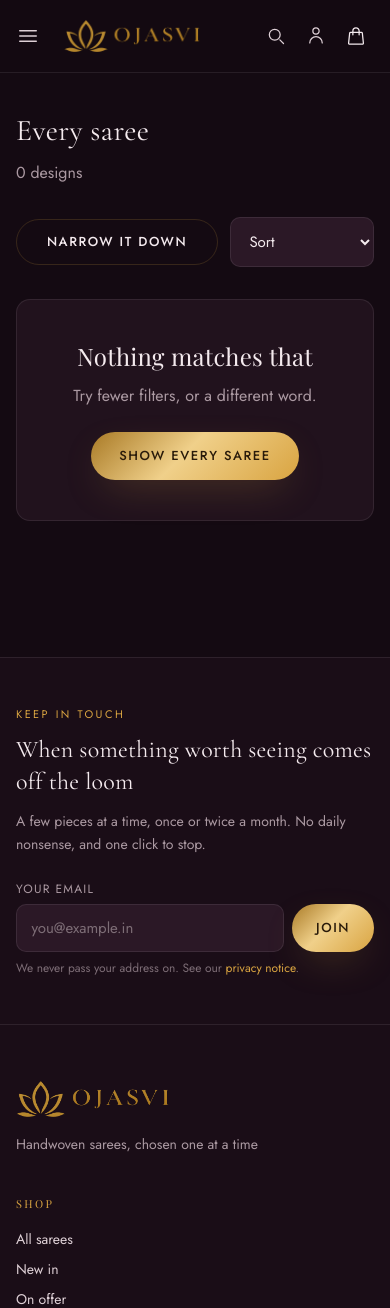
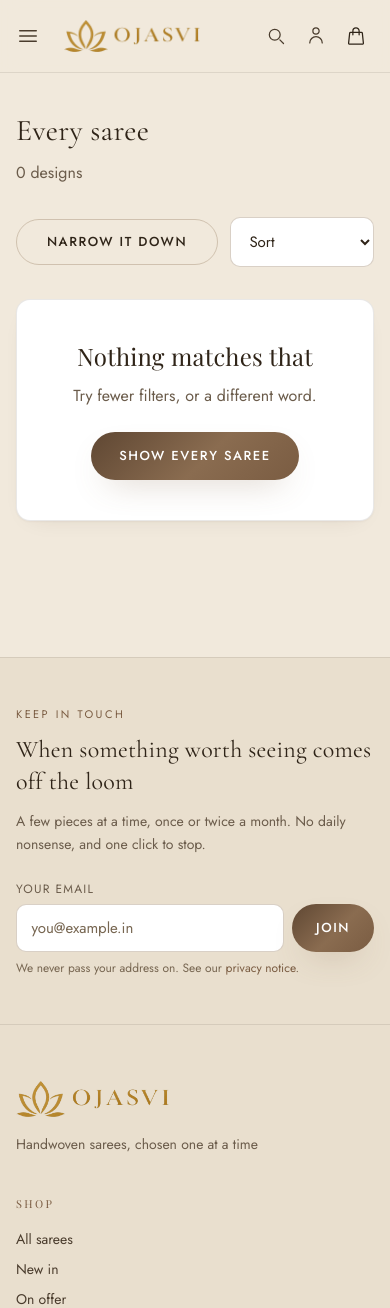
Before and after one commit to PranayReddy10/sreesaanvika, a Laravel app: page /sarees in a window 390 px wide. Shown: the top 1308 px of the page. Run offline with Laravel 12, Linux system fonts and the light colour scheme; data comes from the database, SQL or seed files in the repository; data that the repository does not hold is empty; style sheets or scripts are compiled from the project's sources; parts of the project's set-up code (start-up, migrations or seed data) failed here and were passed over; some libraries are stand-ins or nearby versions.

Commit message:
Put the shop on the same paper as its own cards
The shop's cards are cream and brown — #f1e9dc and #8a6c50 — and the site was
aubergine and gold. Now both are cream: a warm paper page, white wherever
something holds a photograph or a form, and the brown for anything that means
money or action. The admin is the same paper, because a shopkeeper moving
between the two should not feel they have changed companies.

Every pair was measured rather than guessed, which matters more here than on
most sites — a saree shop's customers read on a phone, outdoors, in daylight.
Body text is 12.6 to 1 on the page, the faintest small print 4.6, and white on
the brown of a button 4.8; the whole palette clears WCAG AA. Two colours had
to change meaning rather than value: the error colour was amber, which cannot
be read on cream at all and is now red, and the hero's wash over a photograph
was a darkening and is now a lightening, strong enough that dark lettering
holds over a deep indigo Kanjivaram.

The admin's brown is written out shade by shade. Handing #8a6c50 to Filament's
Color::hex() gives an orange button: it keeps only the hue of what it is given
and applies its own chroma, and brown is a dark, washed-out orange. The 500 in
this ramp is #8a6c50 exactly, and white on the 600 that fills a button is 6.6
to 1.

Co-Authored-By: Claude Opus 5 <noreply@anthropic.com>
Claude-Session: https://claude.ai/code/session_01KUJASQ2osS9et7dX5aMVdH

```diff
--- a/app/Providers/Filament/AdminPanelProvider.php
+++ b/app/Providers/Filament/AdminPanelProvider.php
@@ -30,13 +30,49 @@ class AdminPanelProvider extends PanelProvider
             ->brandName('OJASVI')
             ->favicon(asset('brand/favicon.png'))
             ->colors([
-                // The shop's own gold, so the admin and the storefront are
-                // recognisably the same business.
-                'primary' => Color::hex('#a8781f'),
+                /*
+                 * The brown off the shop's own cards, so the admin and the
+                 * storefront are recognisably the same business.
+                 *
+                 * Written out shade by shade rather than handed to
+                 * Color::hex(), which keeps only the hue of what it is given
+                 * and applies its own chroma — and brown is a dark, washed-out
+                 * orange, so what came back was orange. The 500 below is
+                 * #8a6c50 exactly; white on the 600 that fills a button is
+                 * 6.6 to 1.
+                 */
+                'primary' => [
+                    50  => 'oklch(0.975 0.010 64.3)',
+                    100 => 'oklch(0.945 0.018 64.3)',
+                    200 => 'oklch(0.895 0.030 64.3)',
+                    300 => 'oklch(0.825 0.042 64.3)',
+                    400 => 'oklch(0.700 0.052 64.3)',
+                    500 => 'oklch(0.554 0.056 64.3)',
+                    600 => 'oklch(0.480 0.052 64.3)',
+                    700 => 'oklch(0.405 0.046 64.3)',
+                    800 => 'oklch(0.330 0.038 64.3)',
+                    900 => 'oklch(0.270 0.030 64.3)',
+                    950 => 'oklch(0.190 0.022 64.3)',
+                ],
+                // A warm neutral rather than a blue-grey one: every surface in
+                // here sits next to that brown, and a cold grey beside it
+                // reads as a different piece of software.
+                'gray'    => Color::Taupe,
                 'danger'  => Color::Rose,
                 'success' => Color::Emerald,
                 'warning' => Color::Amber,
             ])
+            /*
+             * And the paper itself. Filament's own greys stop at a warm white;
+             * the shop's cards are cream, and the two sitting side by side on
+             * one screen look like a mistake rather than a choice. Written as
+             * a style block rather than a stylesheet because a stylesheet has
+             * to be published by composer, and this shop deploys with git pull.
+             */
+            ->renderHook(
+                \Filament\View\PanelsRenderHook::HEAD_END,
+                fn (): string => view('filament.paper')->render(),
+            )
             // Filament asks ui-avatars.com by default; this draws it here.
             ->defaultAvatarProvider(InitialsAvatarProvider::class)
             ->navigationGroups([
--- a/resources/css/app.css
+++ b/resources/css/app.css
@@ -6,40 +6,61 @@
 @source '../views';
 
 /*
- * OJASVI.
+ * OJASVI, on paper.
  *
- * Aubergine and gold, carried over from the shop's own site rather than
- * invented again: a deep plum page, gold for anything that means money or
- * action, and a serif for headings so the shop reads as a saree house and not
- * as a software product.
+ * The shop's own cards are cream and brown — #f1e9dc and #8a6c50 — and the
+ * site now reads the same way: a warm paper page, white for anything holding
+ * a photograph or a form, and brown for everything that means money or
+ * action. The serif stays, because the shop should read as a saree house and
+ * not as a software product.
+ *
+ * Every pair below was measured rather than guessed. The faintest text on the
+ * palest ground is 4.58 to 1, the body text 12.6, and white on the brown of a
+ * button 4.84 — all of which clear WCAG AA, which matters here more than on
+ * most sites: a saree shop's customers are often reading on a phone in
+ * daylight.
+ *
+ * The token names come from the shop's first, dark theme, where "light" meant
+ * brighter and so more prominent. On paper prominence runs the other way, so
+ * gold-light is the deeper brown. Renaming them would touch every view in the
+ * shop and change nothing anybody can see.
  */
 @theme {
     --font-sans: 'Jost', ui-sans-serif, system-ui, -apple-system, 'Segoe UI', Roboto, sans-serif;
     --font-head: 'Playfair Display', Georgia, 'Times New Roman', serif;
     --font-display: 'Cormorant Garamond', 'Playfair Display', Georgia, serif;
 
-    --color-page: #140a12;
-    --color-page-alt: #1a0d17;
-    --color-surface: #21121d;
-    --color-surface-2: #2b1826;
-    --color-surface-3: #3a2233;
+    --color-page: #f1e9dc;
+    --color-page-alt: #e9dfce;
+    --color-surface: #ffffff;
+    --color-surface-2: #faf6ef;
+    --color-surface-3: #efe4d2;
 
-    --color-gold: #d9a441;
-    --color-gold-light: #f0d08a;
-    --color-gold-deep: #a97a26;
+    /* The brand brown exactly as the cards use it, for rules, borders and the
+       fill of a button — places where it is a shape rather than a word. */
+    --color-brand: #8a6c50;
+
+    /* And its deeper relatives, for places where it is a word and has to be
+       read at eleven pixels. */
+    --color-gold: #7a5c42;
+    --color-gold-light: #5f4733;
+    --color-gold-deep: #4a3626;
+
     --color-maroon: #7b1e3b;
-    --color-marigold: #e8952f;
+    /* Used only for what has gone wrong, which on paper should be red rather
+       than the dark theme's amber — amber on cream cannot be read at all. */
+    --color-marigold: #9d2a1e;
 
-    --color-ink: #f4eaee;
-    --color-ink-soft: #ded0d6;
-    --color-ink-muted: #ab99a2;
-    --color-ink-faint: #7d6d76;
+    --color-ink: #2f2418;
+    --color-ink-soft: #4a3c2d;
+    --color-ink-muted: #6b5c4b;
+    --color-ink-faint: #776651;
 
-    --color-line: rgba(217, 164, 65, 0.18);
-    --color-line-soft: rgba(244, 234, 238, 0.09);
+    --color-line: rgba(138, 108, 80, 0.32);
+    --color-line-soft: rgba(47, 36, 24, 0.10);
 
-    --shadow-gold: 0 14px 40px -14px rgba(217, 164, 65, 0.35);
-    --shadow-lift: 0 24px 60px -30px rgba(0, 0, 0, 0.85);
+    --shadow-gold: 0 14px 34px -16px rgba(138, 108, 80, 0.45);
+    --shadow-lift: 0 24px 60px -30px rgba(47, 36, 24, 0.30);
 
     --radius-card: 14px;
 }
@@ -128,8 +149,11 @@
     }
 
     .od-btn-gold {
-        background: linear-gradient(135deg, var(--color-gold-deep), var(--color-gold-light) 45%, var(--color-gold));
-        color: #2a1b0a;
+        /* Brown, with white lettering at 4.84 to 1 against the palest point of
+           the gradient. The dark theme's near-black lettering is unreadable on
+           a brown this deep. */
+        background: linear-gradient(135deg, var(--color-gold-light), var(--color-brand) 55%, var(--color-gold));
+        color: #ffffff;
         box-shadow: var(--shadow-gold);
     }
 
@@ -143,19 +167,23 @@
     }
 
     .od-btn-ghost:hover {
-        border-color: var(--color-gold);
+        border-color: var(--color-brand);
         color: var(--color-gold-light);
+        background: var(--color-surface-2);
     }
 
     .od-card {
         background: var(--color-surface);
         border: 1px solid var(--color-line-soft);
         border-radius: var(--radius-card);
+        /* On a dark page a card showed by being lighter than its surroundings.
+           On paper it has to be lifted off instead, or it disappears. */
+        box-shadow: 0 1px 2px rgba(47, 36, 24, 0.04), 0 8px 24px -16px rgba(47, 36, 24, 0.16);
     }
 
     .od-input {
         width: 100%;
-        background: var(--color-surface-2);
+        background: var(--color-surface);
         border: 1px solid var(--color-line-soft);
         border-radius: 10px;
         padding: 0.75rem 0.9rem;
@@ -163,8 +191,13 @@
         font-size: 0.9375rem;
     }
 
+    .od-input { border-color: var(--color-line); }
     .od-input::placeholder { color: var(--color-ink-faint); }
-    .od-input:focus { border-color: var(--color-gold); outline: none; }
+    .od-input:focus {
+        border-color: var(--color-brand);
+        outline: none;
+        box-shadow: 0 0 0 3px rgba(138, 108, 80, 0.15);
+    }
 
     .od-label {
         display: block;
@@ -199,7 +232,7 @@
         max-width: calc(100vw - 2rem);
         padding: 0.875rem 1.25rem;
         border-radius: 999px;
-        background: var(--color-surface-2);
+        background: var(--color-surface);
         border: 1px solid var(--color-line);
         box-shadow: var(--shadow-lift);
         font-size: 0.875rem;
@@ -220,7 +253,7 @@
     /* The play badge goes once the film is actually running. */
     .od-video.is-playing .od-video-play { opacity: 0; pointer-events: none; }
     .od-video-play { opacity: 1; transition: opacity .3s ease; }
-    .od-video-play:hover { background: rgba(20, 10, 18, 0.2); }
+    .od-video-play:hover { background: rgba(47, 36, 24, 0.15); }
 
     /* The film itself is invisible until there is a frame in it.
        A <video> element with nothing decoded paints flat black, whatever is
--- a/resources/views/layouts/shop.blade.php
+++ b/resources/views/layouts/shop.blade.php
@@ -42,7 +42,7 @@
 
     <link rel="icon" href="{{ asset('brand/favicon.png') }}" sizes="32x32">
     <link rel="apple-touch-icon" href="{{ asset('brand/apple-touch-icon.png') }}">
-    <meta name="theme-color" content="#140a12">
+    <meta name="theme-color" content="#f1e9dc">
 
     @vite(['resources/css/app.css', 'resources/js/app.js'])
     @livewireStyles
--- a/resources/views/partials/header.blade.php
+++ b/resources/views/partials/header.blade.php
@@ -139,7 +139,7 @@
          sliver with none of this in it. --}}
     <template x-teleport="body">
     <div x-show="menu" x-cloak x-transition.opacity class="fixed inset-0 z-50 md:hidden" @keydown.escape.window="menu = false">
-        <div class="absolute inset-0 bg-black/60" @click="menu = false"></div>
+        <div class="absolute inset-0 bg-[color:var(--color-ink)]/40" @click="menu = false"></div>
         <nav class="absolute inset-y-0 left-0 w-[82%] max-w-sm bg-[color:var(--color-page-alt)] border-r border-[color:var(--color-line-soft)] p-6 overflow-y-auto od-scroll"
              x-transition:enter="transition ease-out duration-200"
              x-transition:enter-start="-translate-x-full" x-transition:enter-end="translate-x-0">
```
Also changed, not shown: resources/views/filament/paper.blade.php (added, +64 -0 lines), resources/views/shop/sections/hero.blade.php (+6 -3 lines), 3 other files.
